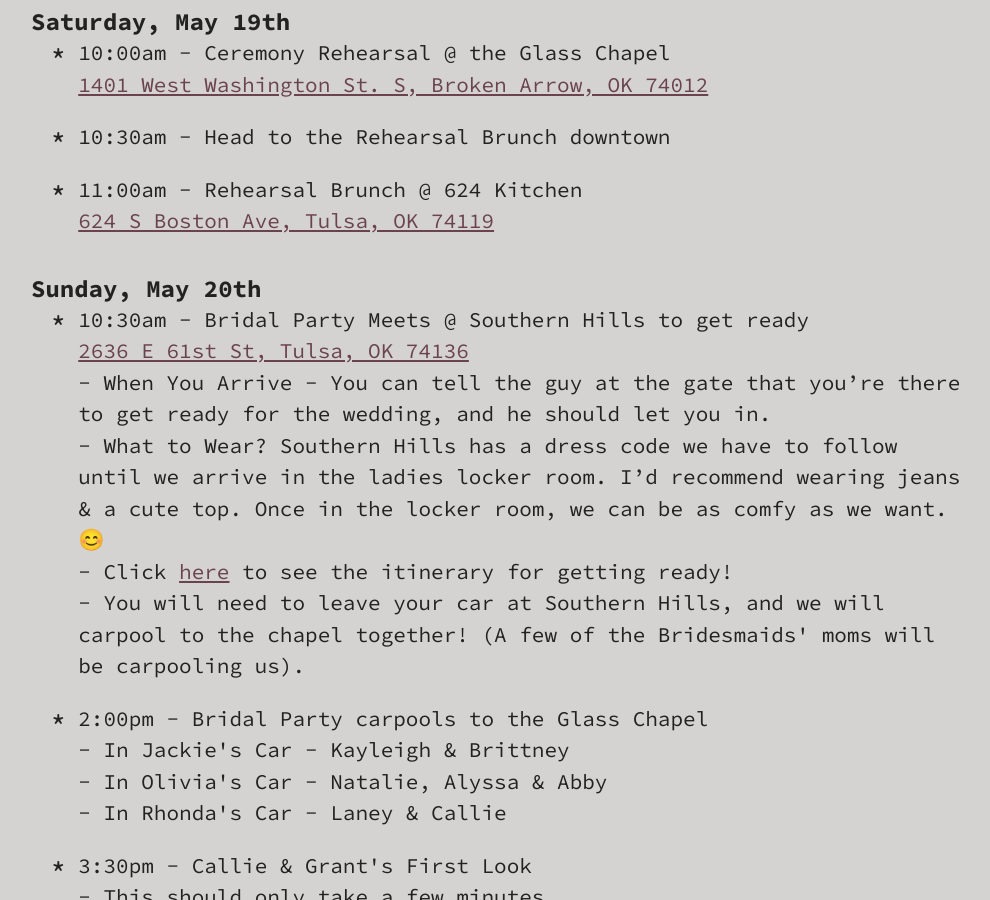
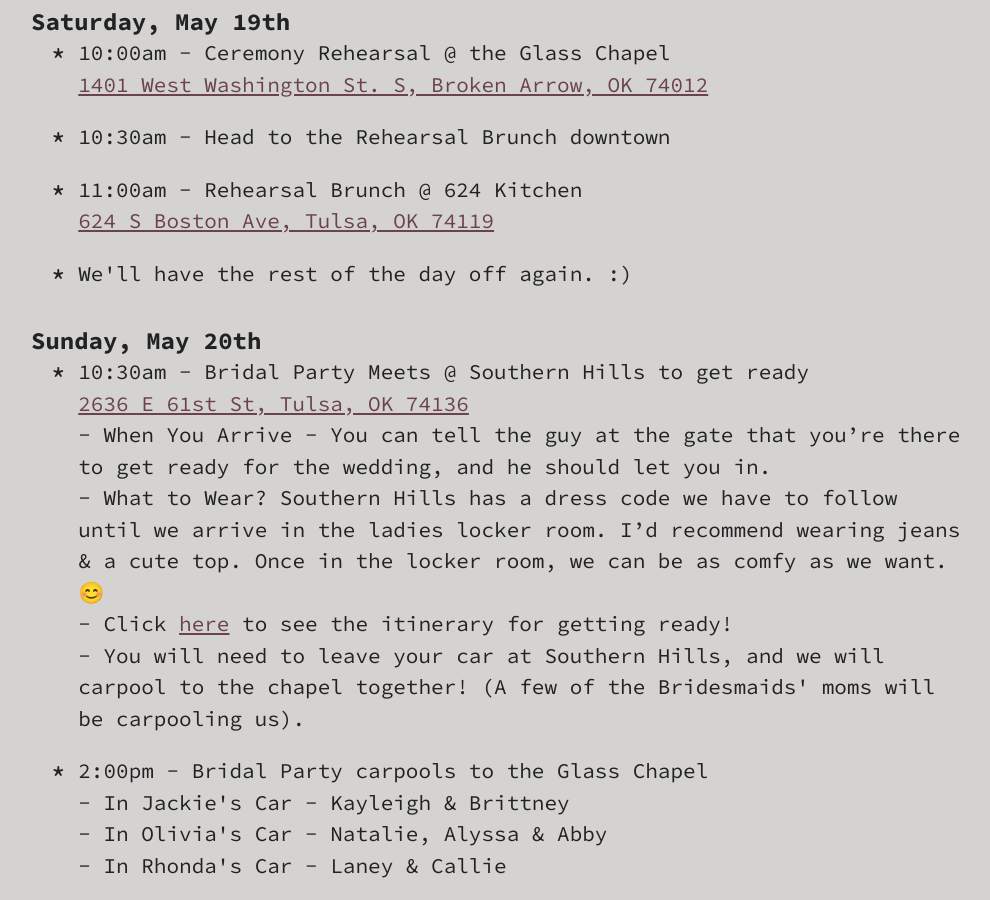
Before and after one commit to grantstandridge/grantstandridge.github.io, a Jekyll site: the page built from _buckets/bridesmaids.markdown, in a window 1280 px wide and 900 px high, scrolled down 713 px. Shown: the whole window, without its empty margins (139-1129 px from the left). Built offline with Jekyll 4.4.1, drawn with Linux system fonts in a browser that asks for light colours.

Commit message:
Updated Bridesmaids

```diff
--- a/_buckets/bridesmaids.markdown
+++ b/_buckets/bridesmaids.markdown
@@ -18,6 +18,7 @@
   - '10:30am - Head to the Rehearsal Brunch downtown '
   - "11:00am - Rehearsal Brunch @ 624 Kitchen \n<br> <a href='https://goo.gl/maps/eKDdaWFsvKo'
     target='_blank'> 624 S Boston Ave, Tulsa, OK 74119</a>"
+  - 'We''ll have the rest of the day off again. :) '
 - Parent: Sunday, May 20th
   Children:
   - "10:30am - Bridal Party Meets @ Southern Hills to get ready\n<br> <a href='https://goo.gl/maps/FoUWBZZFjXU2'
```
